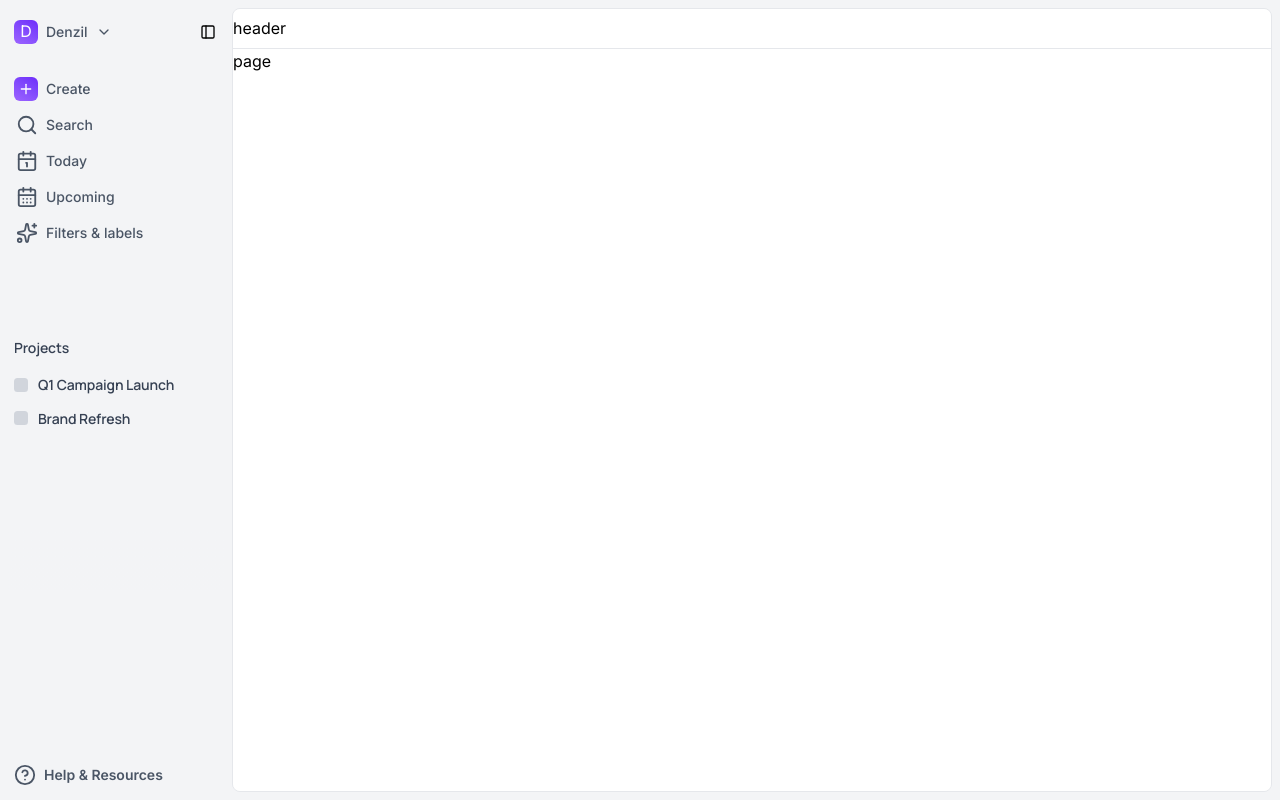
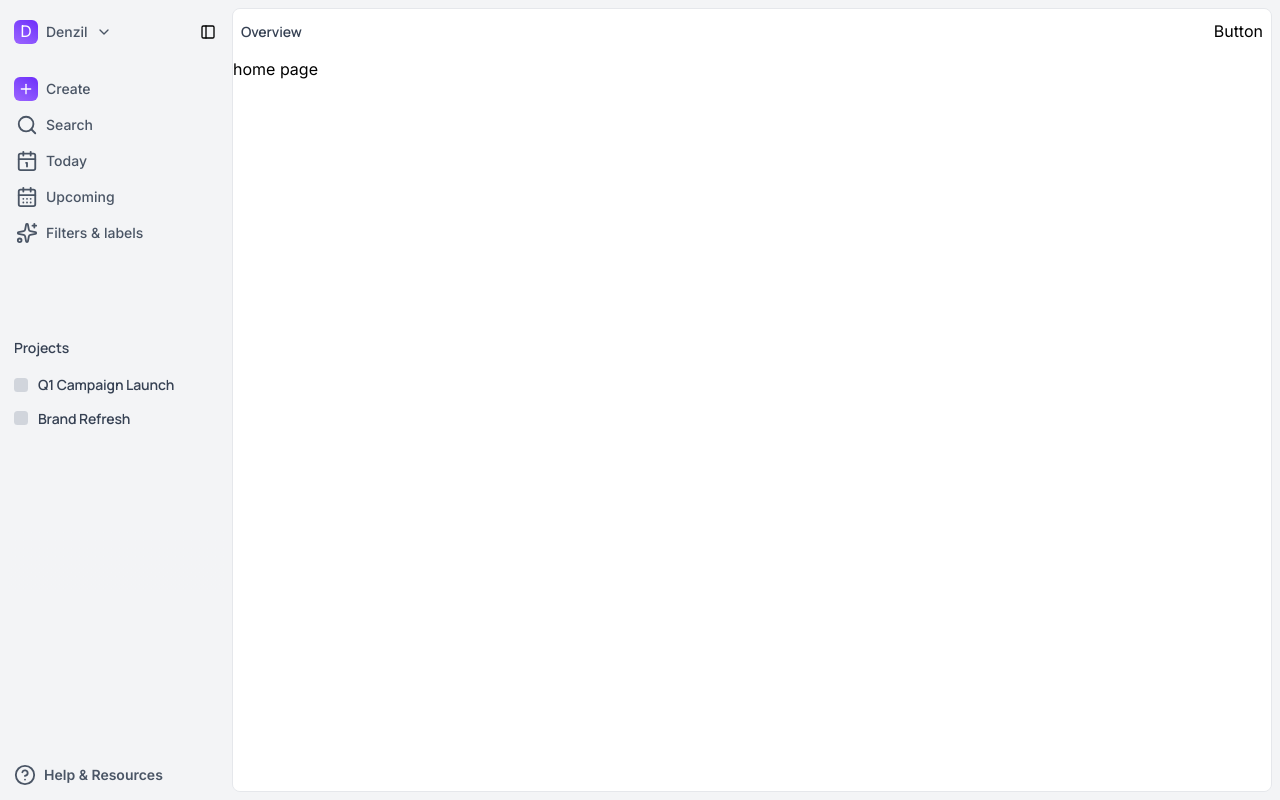
Before and after one commit to RodRe1ss/Enlist-Dashboard, a Next.js app: page / in a window 1280 px wide. Built offline with nearby package versions, Linux system fonts and the light colour scheme.

Commit message:
tweak: Header, Sidebarclient, main; add: pages - filters , projects , upcoming / comp - Pagename / hooks - usePageName

```diff
--- a/src/app/(home)/page.tsx
+++ b/src/app/(home)/page.tsx
@@ -1,5 +1,7 @@
 const page = async () => {
-  return <div className="bg-white flex-1 min-h-0 overflow-hidden">page</div>;
+  return (
+    <div className="bg-white flex-1 min-h-0 overflow-hidden">home page</div>
+  );
 };
 
 export default page;
--- /dev/null
+++ b/src/app/filters/page.tsx
@@ -0,0 +1,7 @@
+const page = () => {
+  return (
+    <div className="bg-white flex-1 min-h-0 overflow-hidden">filter page</div>
+  );
+};
+
+export default page;
--- /dev/null
+++ b/src/app/projects/[projectId]/page.tsx
@@ -0,0 +1,15 @@
+type Props = {
+  params: Promise<{ projectId: string }>;
+};
+
+const page = async ({ params }: Props) => {
+  const { projectId } = await params;
+
+  return (
+    <div className="bg-white flex-1 min-h-0 overflow-hidden">
+      project {projectId} page
+    </div>
+  );
+};
+
+export default page;
--- /dev/null
+++ b/src/app/projects/page.tsx
@@ -0,0 +1,7 @@
+const page = () => {
+  return (
+    <div className="bg-white flex-1 min-h-0 overflow-hidden">projects page</div>
+  );
+};
+
+export default page;
--- /dev/null
+++ b/src/app/upcoming/page.tsx
@@ -0,0 +1,7 @@
+const page = () => {
+  return (
+    <div className="bg-white flex-1 min-h-0 overflow-hidden">upcoming page</div>
+  );
+};
+
+export default page;
--- a/src/components/layout/main/Main.tsx
+++ b/src/components/layout/main/Main.tsx
@@ -4,14 +4,7 @@ import Loading from "@/components/shared/loading";
 import Header from "@/features/header/Header";
 import Sidebar from "@/features/sidebar/components/Sidebar";
 import SidebarMobile from "@/features/sidebar/components/SidebarMobile";
-import { useSidebarStore } from "@/features/sidebar/store/useSidebarStore";
 import useDataLoader from "@/hooks/useDataLoader";
-import useWindowWidth from "@/hooks/useWindowWidth";
-import { smoothTransition } from "@/lib/animations/transitions";
-
-// Motion
-import { motion } from "motion/react";
-import { useShallow } from "zustand/shallow";
 
 type Props = {
   children: React.ReactNode;
@@ -19,13 +12,6 @@ type Props = {
 
 const Main = ({ children }: Props) => {
   const { loading } = useDataLoader();
-
-  const { isSidebarOpen } = useSidebarStore(
-    useShallow((state) => ({
-      isSidebarOpen: state.isSidebarOpen,
-    })),
-  );
-  const screenWidth = useWindowWidth();
 
   if (loading) {
     return (
@@ -45,15 +31,7 @@ const Main = ({ children }: Props) => {
       {/* Mobile Sidebar */}
       <SidebarMobile />
 
-      <motion.main
-        initial={{ marginLeft: 0 }}
-        animate={{
-          marginLeft: (screenWidth as number) < 640 || isSidebarOpen ? 0 : -224,
-        }}
-        exit={{ marginLeft: 0 }}
-        transition={smoothTransition}
-        className="flex h-screen relative overflow-hidden flex-1 bg-gray-100"
-      >
+      <main className="flex h-screen relative overflow-hidden flex-1 bg-gray-100">
         <div className=" min-h-0 h-full w-full bg-gray-100 p-2">
           <div className="border border-gray-200 rounded-md overflow-hidden min-h-0 h-full w-full flex flex-col">
             {/* Header */}
@@ -61,7 +39,7 @@ const Main = ({ children }: Props) => {
             {children}
           </div>
         </div>
-      </motion.main>
+      </main>
     </>
   );
 };
--- a/src/components/shared/loading.tsx
+++ b/src/components/shared/loading.tsx
@@ -1,7 +1,7 @@
 import { Spinner } from "../ui/spinner";
 
 const Loading = () => {
-  return <Spinner className="animate-spin " />;
+  return <Spinner className="animate-spin text-primary-400 size-8" />;
 };
 
 export default Loading;
--- a/src/features/header/Header.tsx
+++ b/src/features/header/Header.tsx
@@ -7,6 +7,8 @@ import { useShallow } from "zustand/shallow";
 import { cn } from "@/lib/utils";
 import { motion } from "motion/react";
 import { smoothTransition } from "@/lib/animations/transitions";
+import usePageName from "./usePageName";
+import Pagename from "./Pagename";
 
 const Header = () => {
   const { isSidebarOpen, toggleSidebar } = useSidebarStore(
@@ -16,8 +18,11 @@ const Header = () => {
     })),
   );
 
+  usePageName();
+
   return (
-    <header className="bg-white h-10 border-b border-gray-200 w-full flex items-center justify-between">
+    <header className="bg-white h-12 ">
+      <div className="flex items-center justify-between max-w-7xl px-2 py-1.75">
         <motion.div
           initial={{ x: 0 }}
           animate={{ x: isSidebarOpen ? -40 : 0 }}
@@ -30,15 +35,18 @@ const Header = () => {
             variant={"ghost"}
             size={"icon-sm"}
             className={cn(
-            isSidebarOpen ? "opacity-0 pointer-events-none" : "opacity-100",
+              isSidebarOpen ? "opacity-0  pointer-events-none" : "opacity-100",
               "transition-all duration-300",
             )}
           >
             <PanelRight className="text-gray-600!" />
           </Button>
 
-        <span>header</span>
+          <Pagename />
         </motion.div>
+
+        <div>Button</div>
+      </div>
     </header>
   );
 };
--- /dev/null
+++ b/src/features/header/Pagename.tsx
@@ -0,0 +1,32 @@
+"use client";
+
+import { cn } from "@/lib/utils";
+import usePageName from "./usePageName";
+import { ChevronRight } from "lucide-react";
+import Link from "next/link";
+
+const Pagename = () => {
+  const page = usePageName();
+
+  return (
+    <div className="flex items-center gap-2 capitalize">
+      <Link
+        href={`/${page[0]}`}
+        className={cn(
+          page.length > 1 ? "text-gray-500!" : "text-gray-600",
+          "text-sm",
+        )}
+      >
+        {page[0]}
+      </Link>
+      {page.length > 1 ? (
+        <>
+          <ChevronRight className="size-3.5 text-gray-600" />
+          <h3 className="text-gray-600 text-sm">{page[1]}</h3>
+        </>
+      ) : null}
+    </div>
+  );
+};
+
+export default Pagename;
--- /dev/null
+++ b/src/features/header/usePageName.ts
@@ -0,0 +1,27 @@
+"use client";
+
+import { usePathname } from "next/navigation";
+import { useEffect, useState } from "react";
+
+const usePageName = () => {
+  const [pageName, setPageName] = useState<string[] | []>([]);
+  const pathname = usePathname();
+
+  useEffect(() => {
+    const handlePageName = () => {
+      if (pathname === "/") {
+        setPageName(["overview"]);
+        return;
+      }
+
+      setPageName(pathname.split("/").filter((item) => item));
+      return;
+    };
+
+    handlePageName();
+  }, [pathname]);
+
+  return pageName;
+};
+
+export default usePageName;
--- a/src/features/sidebar/components/SidebarClient.tsx
+++ b/src/features/sidebar/components/SidebarClient.tsx
@@ -38,12 +38,12 @@ const SidebarClient = ({ data }: Props) => {
 
   return (
     <motion.aside
-      initial={{ x: 0, opacity: 0 }}
+      initial={{ marginLeft: 0, opacity: 0 }}
       animate={{
-        x: isSidebarOpen ? 0 : -224,
+        marginLeft: isSidebarOpen ? 0 : -224,
         opacity: isSidebarOpen ? 100 : 0,
       }}
-      exit={{ x: 0, opacity: 0 }}
+      exit={{ marginLeft: 0, opacity: 0 }}
       transition={smoothTransition}
       className="bg-gray-100 w-56 h-full flex flex-col py-2 pl-2 pr-2 sm:pr-0 shadow-lg sm:shadow-none z-20 sm:z-0"
     >
```
Lines whose indentation alone changed are shown as unchanged.
